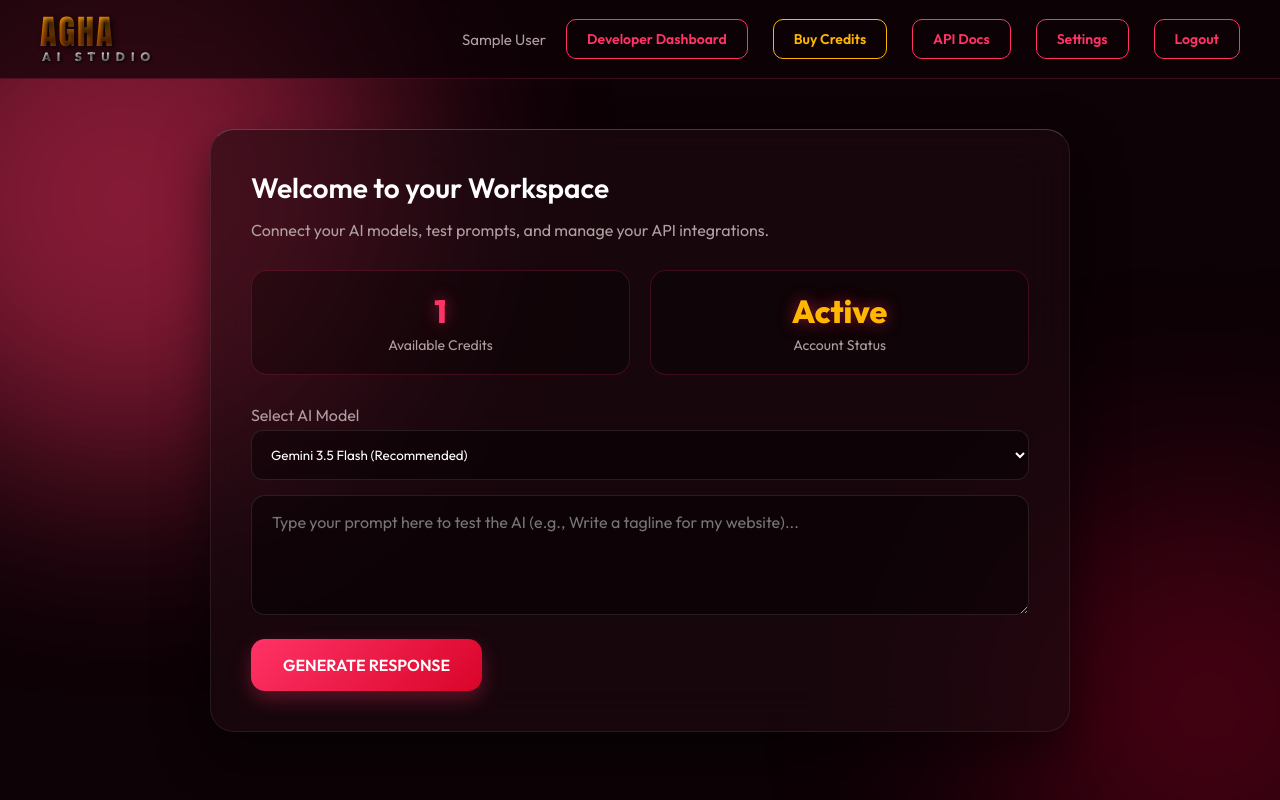
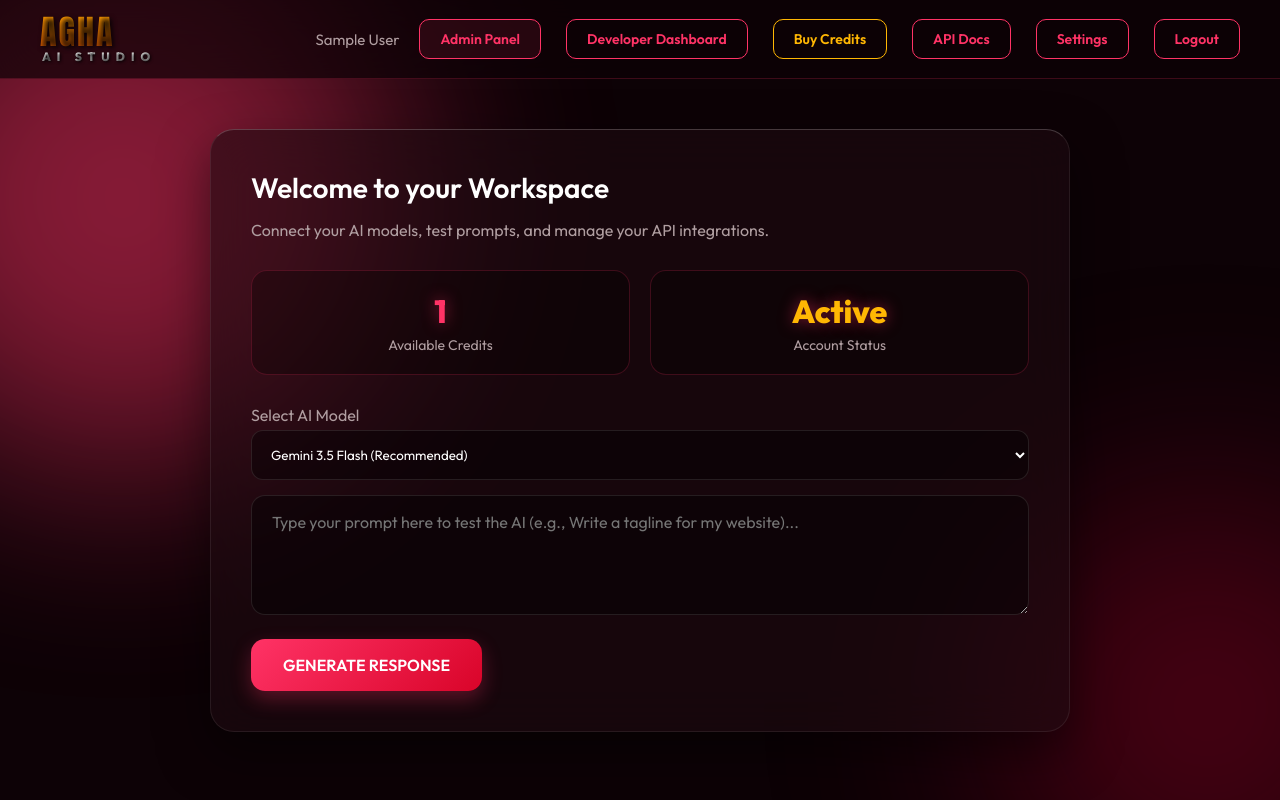
Before and after one commit to aghaaistudio/agha-ai-studio-core, a Flask app: page / in a window 1280 px wide. Run offline with Flask 3, Linux system fonts and the light colour scheme; a user stored in the database is signed in; tables that the repository leaves empty hold one stand-in row (values such as "Sample post").

Commit message:
Add Admin button to UI

```diff
--- a/templates/index.html
+++ b/templates/index.html
@@ -67,6 +67,9 @@
         <div class="user-info">
             {% if current_user.is_authenticated %}
                 <span>{{ current_user.name }}</span>
+                {% if current_user.role == 'admin' %}
+                <a href="{{ url_for('admin.dashboard') }}" class="btn btn-sm btn-outline" style="margin-right:5px; border-color: #ff3366; color: #ff3366; background: rgba(255,51,102,0.1);">Admin Panel</a>
+                {% endif %}
                 <a href="{{ url_for('developer.dashboard') }}" class="btn btn-sm btn-outline" style="margin-right:5px;">Developer Dashboard</a>
                 <a href="{{ url_for('billing.index') }}" class="btn btn-sm btn-outline" style="margin-right:5px; border-color: var(--accent-gold); color: var(--accent-gold);">Buy Credits</a>
                 <a href="{{ url_for('docs.api_docs') }}" class="btn btn-sm btn-outline" style="margin-right:5px;">API Docs</a>
```
